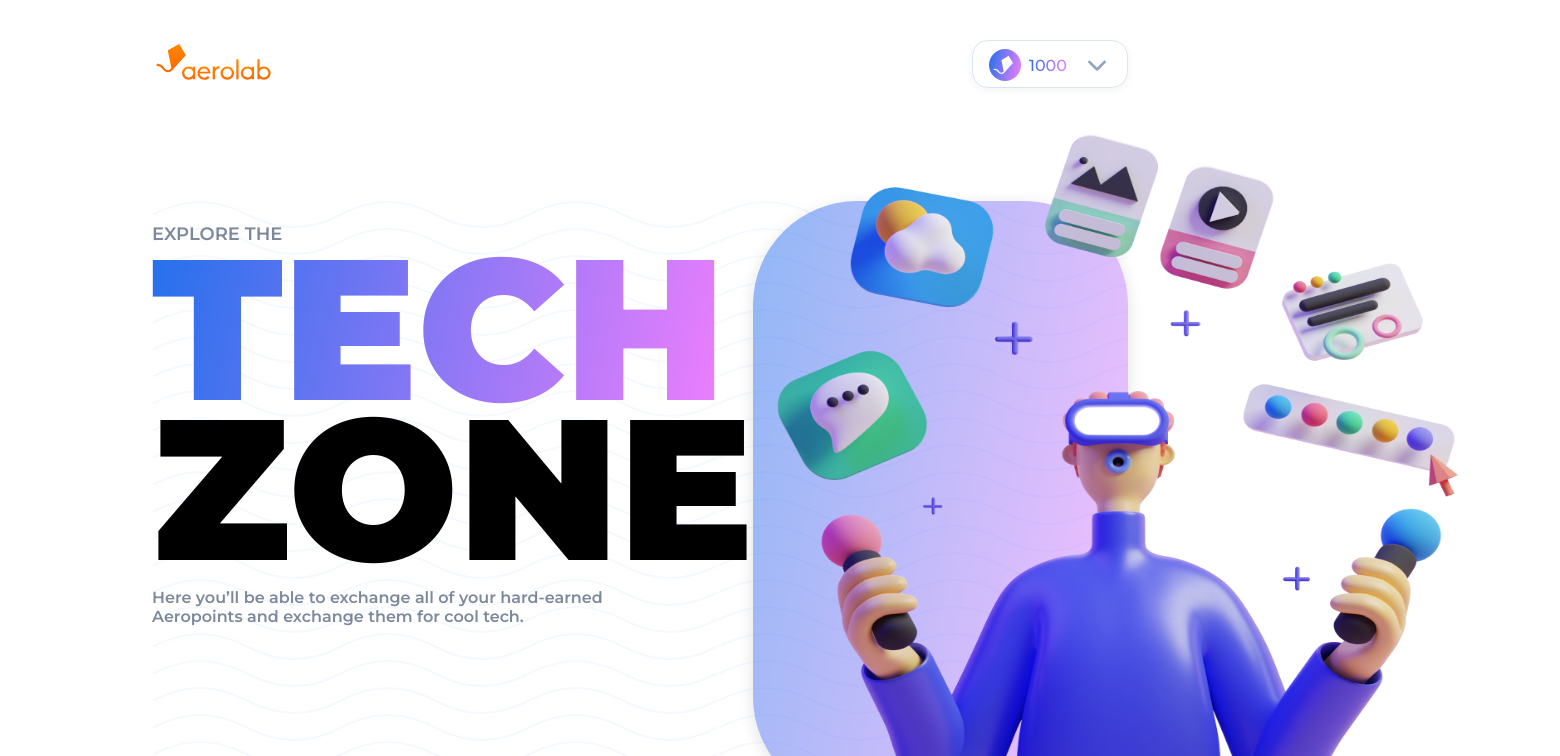
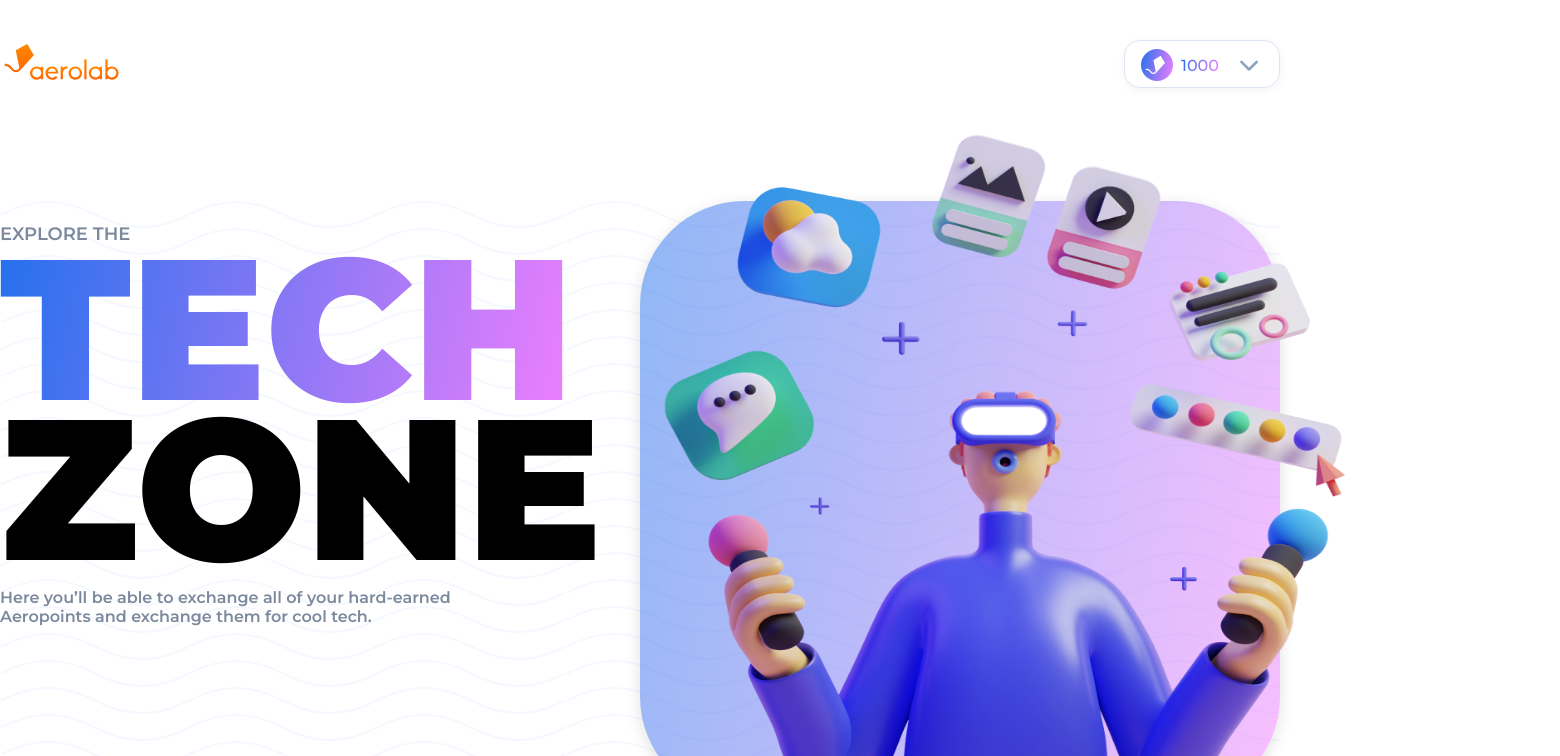
Before and after one commit to kevin-dev71/aerolab-fe-challenge, a Next.js app: page / in a window 1280 px wide. Shown: the top 756 px of the page, 1560 px wide, since content can reach past the window. Built offline with nearby package versions, Linux system fonts and the light colour scheme.

Commit message:
make container

```diff
--- a/package.json
+++ b/package.json
@@ -10,7 +10,7 @@
     "postinstall": "husky install"
   },
   "dependencies": {
-    "next": "12.0.10",
+    "next": "^12.1.0",
     "react": "17.0.2",
     "react-dom": "17.0.2",
     "styled-components": "^5.3.3"
--- a/src/components/common/Layout/index.tsx
+++ b/src/components/common/Layout/index.tsx
@@ -10,7 +10,4 @@ export default function Layout({ children }: React.PropsWithChildren<{}>) {
   )
 }
 
-const Container = styled.main`
-  width: 76.25%;
-  margin: 0 auto;
-`
+const Container = styled.main``
--- a/src/components/common/Navbar/index.tsx
+++ b/src/components/common/Navbar/index.tsx
@@ -16,4 +16,6 @@ export default Navbar
 const Wrapper = styled.nav`
   display: flex;
   padding: 40px 0;
+  max-width: 1464px;
+  margin: 0 auto;
 `
--- a/src/components/modules/Desktop/Home/Hero/index.tsx
+++ b/src/components/modules/Desktop/Home/Hero/index.tsx
@@ -11,6 +11,7 @@ import { cssPropertiesToString } from "src/utils/cssPropertiesToString"
 const Hero = () => {
   return (
     <Wrapper>
+      <Container>
         <HeroTitleContainer>
           <h1>
             <span>EXPLORE THE</span>
@@ -19,28 +20,31 @@ const Hero = () => {
           </h1>
           <div style={{ maxWidth: "523px" }}>
             <L1 color={neutral600}>
-            Here{" you’ll "}be able to exchange all of your hard-earned Aeropoints and exchange them
-            for cool tech.
+              Here{" you’ll "}be able to exchange all of your hard-earned Aeropoints and exchange
+              them for cool tech.
             </L1>
           </div>
         </HeroTitleContainer>
         <HeroImageContainer>
           <HeroImage src={heroDesktopImg.src} alt="Image" width="897" height="795" />
         </HeroImageContainer>
+      </Container>
     </Wrapper>
   )
 }
 export default Hero
 
 const Wrapper = styled.section`
-  display: flex;
   background-image: url(${singleWavePatternImg.src});
   margin-top: 73px;
-  /* width: 100vw; */
-  /* margin-left: calc(50% - 50vw); */
+`
 
-  /* height: 100vh; */
+const Container = styled.div`
+  display: flex;
+  max-width: 1464px;
+  margin: 0 auto;
 `
+
 const HeroImageContainer = styled.div`
   position: relative;
   background: ${sectionBg};
```
Also changed, not shown: 1 other file (tests, documents, lock files or other folders). Lines whose indentation alone changed are shown as unchanged.
